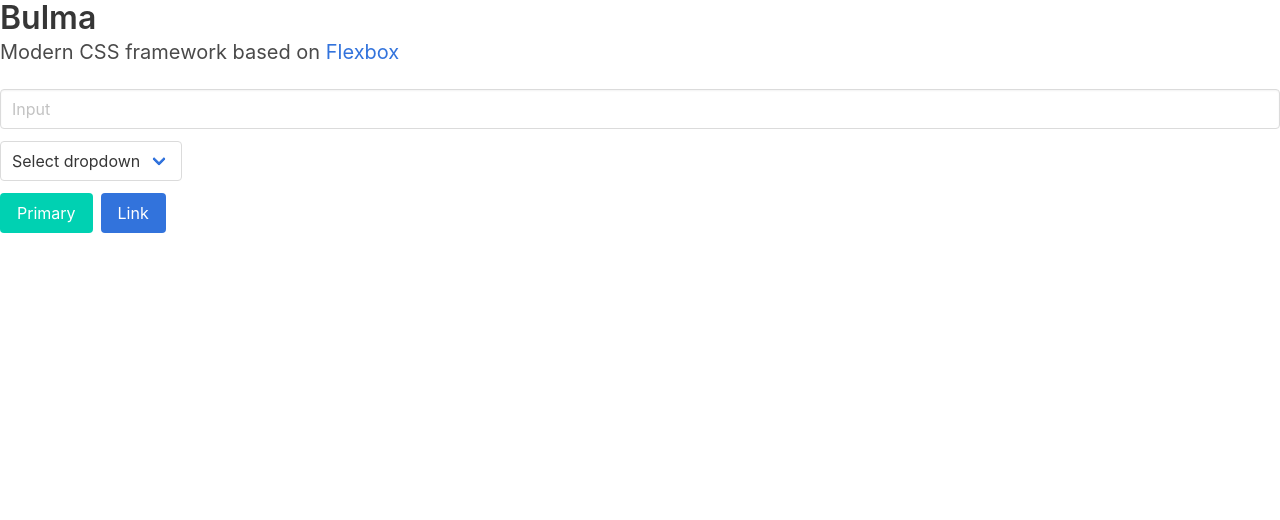
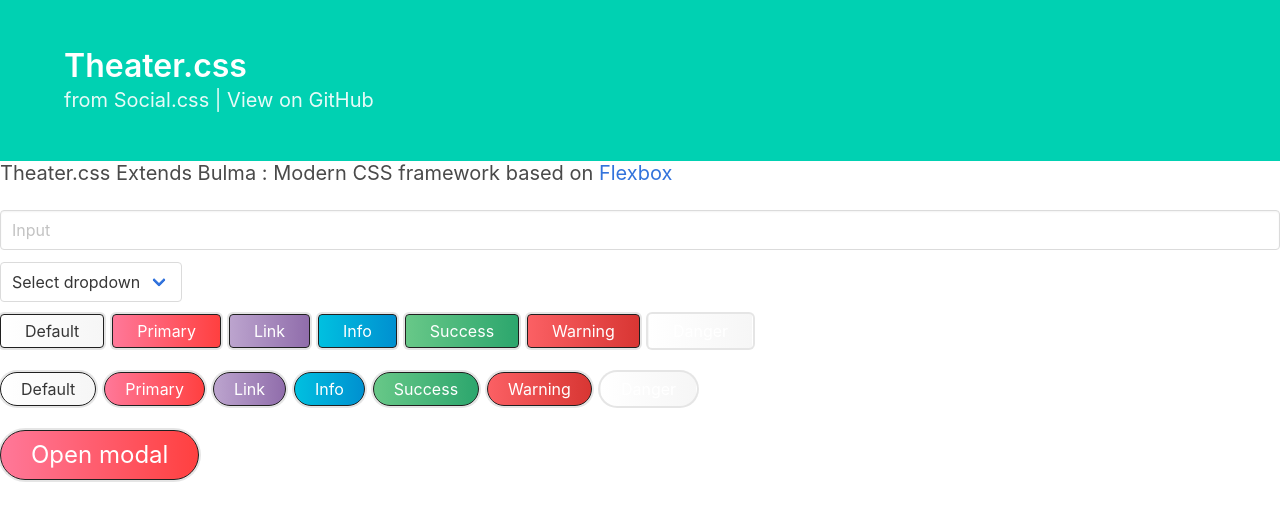
Before and after one commit to mtsgi/theater-css, a website: page index.html in a window 1280 px wide. Drawn offline with Linux system fonts and the light colour scheme.

Commit message:
Add buttons style

```diff
--- a/index.html
+++ b/index.html
@@ -1,19 +1,35 @@
 <!DOCTYPE html>
 <html lang="en">
+
 <head>
   <meta charset="utf-8">
   <meta http-equiv="X-UA-Compatible" content="IE=edge">
   <meta name="viewport" content="width=device-width, initial-scale=1">
-    <title>My custom Bulma website</title>
+  <title>Theater.css - from Social.css</title>
   <link rel="stylesheet" href="css/theater.css">
 </head>
+
 <body>
+  <section class="hero is-primary">
+    <div class="hero-body">
+      <div class="container">
         <h1 class="title">
-        Bulma
+          Theater.css
         </h1>
+        <h2 class="subtitle">
+          from Social.css |
+          <a href="https://github.com/mtsgi/theater-css" target="_blank" rel="noopener noreferrer">
+            View on GitHub
+          </a>
+        </h2>
+      </div>
+    </div>
+  </section>
 
+  <main>
     <p class="subtitle">
-        Modern CSS framework based on <a href="https://developer.mozilla.org/en-US/docs/Web/CSS/CSS_Flexible_Box_Layout/Basic_Concepts_of_Flexbox">Flexbox</a>
+      Theater.css Extends Bulma : Modern CSS framework based on <a
+        href="https://developer.mozilla.org/en-US/docs/Web/CSS/CSS_Flexible_Box_Layout/Basic_Concepts_of_Flexbox">Flexbox</a>
     </p>
 
     <div class="field">
@@ -33,8 +49,61 @@
     </div>
 
     <div class="buttons">
+      <a class="button">Default</a>
       <a class="button is-primary">Primary</a>
       <a class="button is-link">Link</a>
+      <a class="button is-info">Info</a>
+      <a class="button is-success">Success</a>
+      <a class="button is-warning">Warning</a>
+      <a class="button is-danger">Danger</a>
     </div>
+    <div class="buttons">
+      <a class="button is-rounded">Default</a>
+      <a class="button is-rounded is-primary">Primary</a>
+      <a class="button is-rounded is-link">Link</a>
+      <a class="button is-rounded is-info">Info</a>
+      <a class="button is-rounded is-success">Success</a>
+      <a class="button is-rounded is-warning">Warning</a>
+      <a class="button is-rounded is-danger">Danger</a>
+    </div>
+
+    <button class="button is-primary is-large is-rounded" kit-e="toggleModal">Open modal</button>
+
+    <div class="modal" kit:if="modal">
+      <div class="modal-background"></div>
+      <div class="modal-card">
+        <header class="modal-card-head">
+          <p class="modal-card-title">タイトル</p>
+          <button class="delete" aria-label="close" kit-e="toggleModal"></button>
+        </header>
+        <section class="modal-card-body">
+          モーダルの内容です。
+        </section>
+        <footer class="modal-card-foot">
+          <button class="button is-rounded">Cancel</button>
+          <button class="button is-rounded is-primary">OK</button>
+        </footer>
+      </div>
+    </div>
+  </main>
+
+  <script type="module">
+    import Kaf from 'https://mtsgi.github.io/kafjs/kaf.js';
+
+    const kaf = new Kaf({
+      elem: 'main',
+      locale: 'ja',
+      data: {
+        modal: false
+      },
+      events: {
+        toggleModal() { this.modal = !this.modal }
+      },
+      styles: {
+        margin: "16px"
+      }
+    });
+  </script>
 </body>
+
 </html>
--- a/sass/theater.scss
+++ b/sass/theater.scss
@@ -1,2 +1,49 @@
 @charset "utf-8";
 @import "../node_modules/bulma/bulma.sass";
+
+.button {
+  border: 1px solid #202020;
+  box-shadow: 0 0 0 2px rgba(0, 0, 0, .1);
+  background-image: linear-gradient(90deg, rgba(255,255,255,1) 0%, rgba(246,246,246,1) 100%);
+  padding: 0 1.5em;
+  line-height: 2;
+  height: auto;
+  &.is-primary {
+    border: 1px solid #202020;
+    background: rgb(255,120,153);
+    background: linear-gradient(90deg, rgba(255,120,153,1) 0%, rgba(255,64,64,1) 100%);
+  }
+  &.is-link {
+    border: 1px solid #202020;
+    background: rgb(188,164,206);
+    background: linear-gradient(90deg, rgba(188,164,206,1) 0%, rgba(144,109,171,1) 100%);
+  }
+  &.is-info {
+    border: 1px solid #202020;
+    background: rgb(0,192,224);
+    background: linear-gradient(90deg, rgba(0,192,224,1) 0%, rgba(0,144,208,1) 100%);
+  }
+  &.is-success {
+    border: 1px solid #202020;
+    background: rgb(104,200,136);
+    background: linear-gradient(90deg, rgba(104,200,136,1) 0%, rgba(44,166,109,1) 100%);
+  }
+  &.is-warning {
+    color: #ffffff;
+    border: 1px solid #202020;
+    background: rgb(251,96,100);
+    background: linear-gradient(90deg, rgba(251,96,100,1) 0%, rgba(216,54,51,1) 100%);
+    &:hover {
+      color: #ffffff;
+    }
+  }
+  &:hover,
+  &.is-primary:hover,
+  &.is-link:hover,
+  &.is-info:hover,
+  &.is-success:hover,
+  &.is-warning:hover {
+    filter: brightness(90%);
+    border: 1px solid #202020;
+  }
+}
```
Also changed, not shown: css/theater.css, theater.css (deleted). Lines whose indentation alone changed are shown as unchanged.
